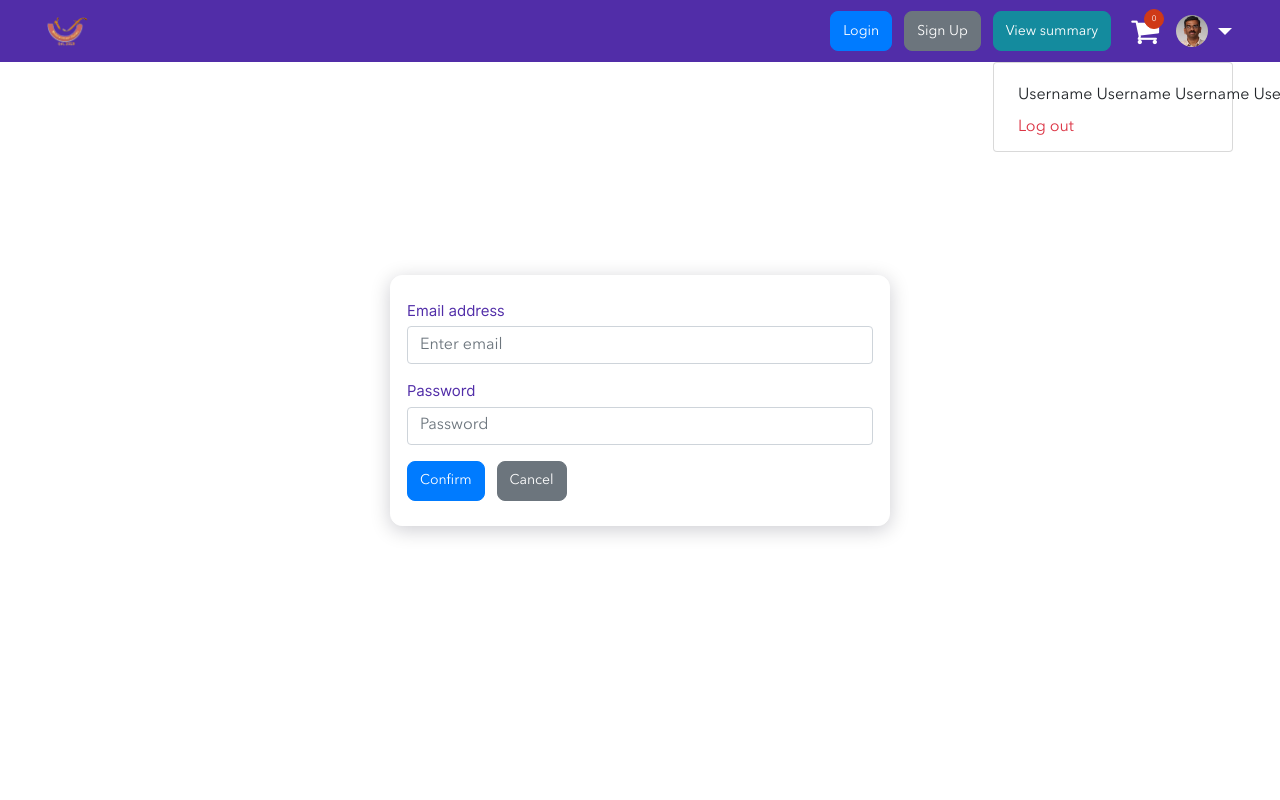
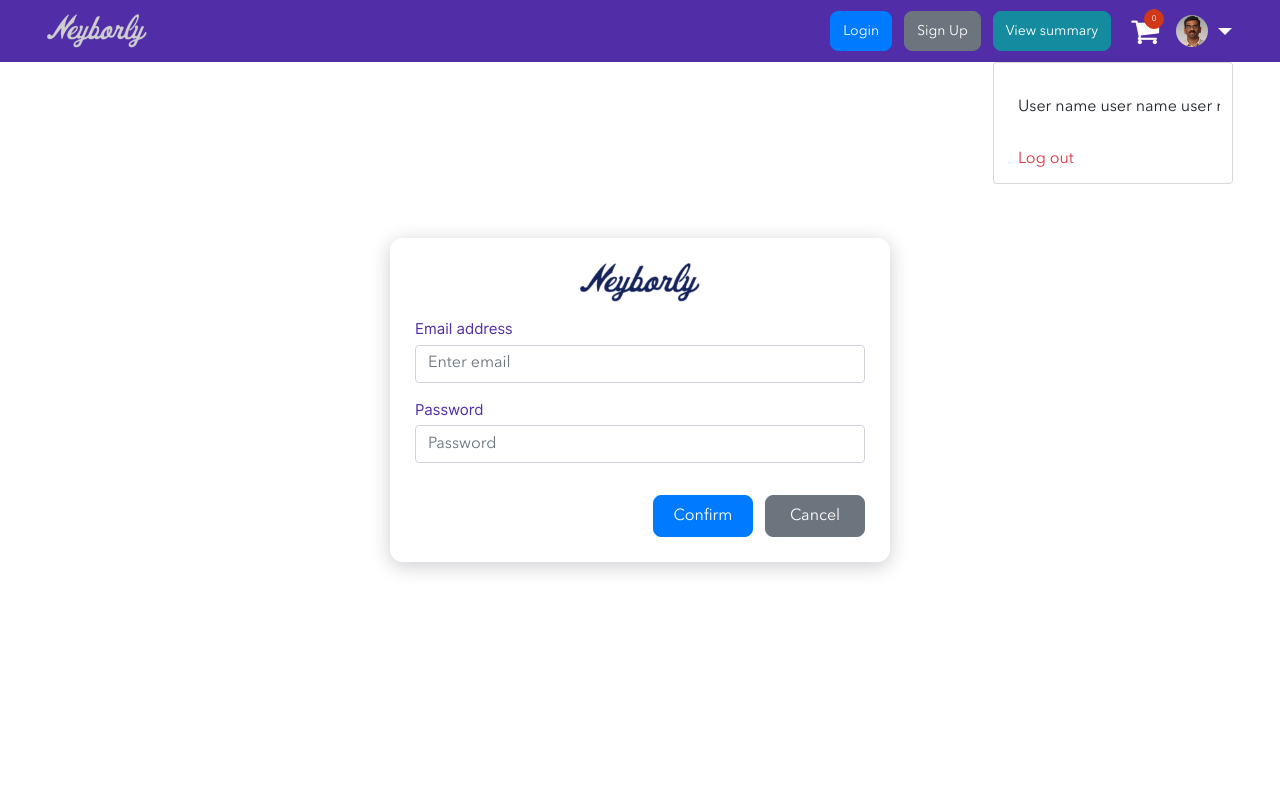
Before and after one commit to banoshahar/shopping-cart, a React (Create React App) app: page /login in a window 1280 px wide. Both pictures are taken after a click on the button 1204 px from the left and 31 px from the top of the page. Shown: the top 800 px of the page. Built offline with nearby package versions, Linux system fonts and the light colour scheme.

Commit message:
Login page completed

```diff
--- a/src/assets/css/responsive.css
+++ b/src/assets/css/responsive.css
@@ -19,3 +19,11 @@
         margin-left: 12px;
     }
 }
+@media (max-width: 767px) {
+    .login--inner {
+        padding: 24px 16px;
+    }
+}
+/* @media (max-width: 575px) {
+
+} */
--- a/src/assets/css/style.css
+++ b/src/assets/css/style.css
@@ -204,8 +204,14 @@ input {
   justify-content: center;
   overflow: hidden;
   max-height: 50px;
+  max-width: 100px;
   flex-shrink: 0px;
   padding: 0px;
+}
+.main--navbar .navbar-brand img {
+  width: 100%;
+  height: 100%;
+  object-fit: contain;
 }
 .cart--icon {
   position: relative;
@@ -465,7 +471,7 @@ input {
   max-width: 500px;
   margin-left: auto;
   margin-right: auto;
-  padding: 24px 16px;
+  padding: 24px;
   background: #ffffff;
   border: 1px solid #ffffff;
   box-shadow: 0px 4px 20px rgb(2 5 32 / 20%);
@@ -487,3 +493,38 @@ input {
   max-width: 240px;
   top: 12px!important;
 }
+.drpDn--main .drp--userNm {
+  padding: 24px;
+  text-align: left;
+  overflow: hidden;
+  text-overflow: ellipsis;
+  display: -webkit-box;
+  -webkit-line-clamp: 1;
+  -webkit-box-orient: vertical;
+  max-width: 226px;
+  white-space: nowrap;
+}
+.login--form .hdr--btn {
+  min-width: 100px;
+  font-size: 16px;
+}
+.login--form .hdr--btn:last-child {
+  margin-right: 0px;
+}
+.login--logo {
+  display: flex;
+  align-items: center;
+  justify-content: center;
+  margin-left: auto;
+  margin-right: auto;
+  max-width: 120px;
+  max-height: 120px;
+  flex-shrink: 0;
+  overflow: hidden;
+  margin-bottom: 16px;
+}
+.login--logo img {
+  width: 100%;
+  height: 100%;
+  object-fit: contain;
+}
--- a/src/components/Header/HeaderComponent.jsx
+++ b/src/components/Header/HeaderComponent.jsx
@@ -18,7 +18,7 @@ const Header = () => {
         <div className="container--lg">
             <Navbar dark expand="lg" className="main--navbar">
                 <NavbarToggler onClick={handleShow} />
-                    <NavbarBrand className="mr-auto" href="/"><img src='assets/images/logo.png' height="30" width="41" alt='Shopping Cart' /></NavbarBrand>
+                    <NavbarBrand className="mr-auto" href="/"><img src='assets/images/neyborly.png' alt='Shopping Cart' /></NavbarBrand>
 
                     <div className="hdr--center d-lg-flex d-none alig-items-center">
                         <Button className="btn hdr--btn login--btn">Login</Button>
@@ -36,8 +36,9 @@ const Header = () => {
                         </Dropdown.Toggle>
 
                         <Dropdown.Menu>
-                            <Dropdown.Item href="#"></Dropdown.Item>
-                            <Dropdown.Item href="#">Username Username Username Username Username</Dropdown.Item>
+                            <div className="drp--userNm">
+                                User name user name user name
+                            </div>
                             <Dropdown.Item href="#" className="text-danger"><i className="fa fa-sign-out-alt text-danger"></i>Log out</Dropdown.Item>
                         </Dropdown.Menu>
                     </Dropdown>
--- a/src/components/login/index.jsx
+++ b/src/components/login/index.jsx
@@ -5,6 +5,10 @@ const Login = () => {
     <div className="cart--main flex--col-grow">
       <div className="container flex--col-grow align-items-center justify-content-center">
         <div className="login--inner">
+          <div className="login--logo">
+            <img src='assets/images/neyborly-blue.png' alt='Shopping Cart Logo' />
+          </div>
+
           <Form className="login--form w-100">
             <Form.Group controlId="formBasicEmail">
               <Form.Label>Email address</Form.Label>
@@ -18,7 +22,7 @@ const Login = () => {
               <Form.Label>Password</Form.Label>
               <Form.Control type="password" placeholder="Password" />
             </Form.Group>
-            <div className="d-flex align-items-center">
+            <div className="d-flex align-items-center justify-content-end pt-3">
             <Button variant="primary" type="submit" className="hdr--btn login--btn">
               Confirm
             </Button>
```
Also changed, not shown: public/assets/images/neyborly-blue.png (added), public/assets/images/neyborly.png (added).
